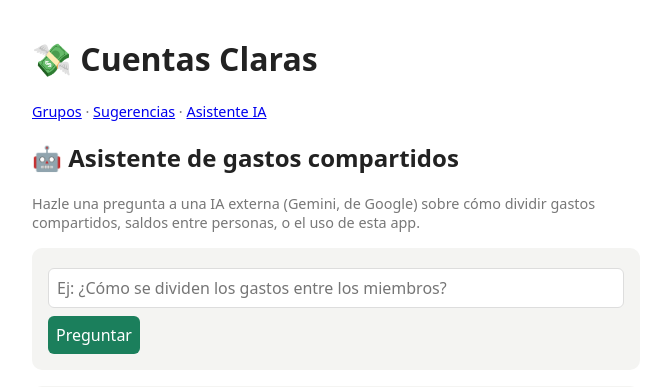
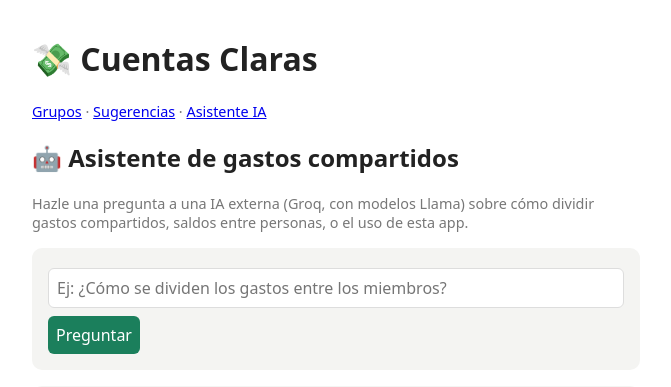
Before and after one commit to eragon1020/cuentas-claras, a Django app: template gastos/templates/gastos/asistente.html in a window 1280 px wide. Shown: the top 387 px of the page, without its empty margins (304-975 px from the left). Run offline with Django 5.2, Linux system fonts and the light colour scheme; tables that the repository leaves empty hold one stand-in row (values such as "Sample post"); the template is opened without the code that fills it: values that come from a table or form of the project are taken from there, most other values are stand-ins (such as "Sample title", 1, 10 or a date in 2020).

Commit message:
Update AI reference from Gemini to Groq

```diff
--- a/gastos/templates/gastos/asistente.html
+++ b/gastos/templates/gastos/asistente.html
@@ -3,7 +3,7 @@
 {% block contenido %}
 <h2>🤖 Asistente de gastos compartidos</h2>
 <p class="muted">
-  Hazle una pregunta a una IA externa (Gemini, de Google) sobre cómo
+  Hazle una pregunta a una IA externa (Groq, con modelos Llama) sobre cómo
   dividir gastos compartidos, saldos entre personas, o el uso de esta app.
 </p>
 
```
